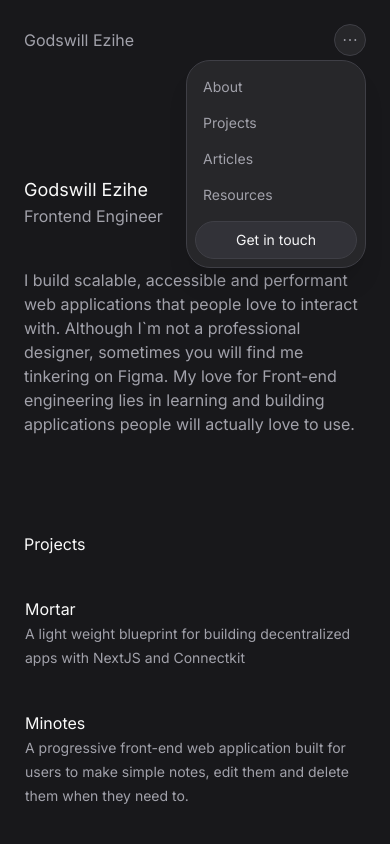
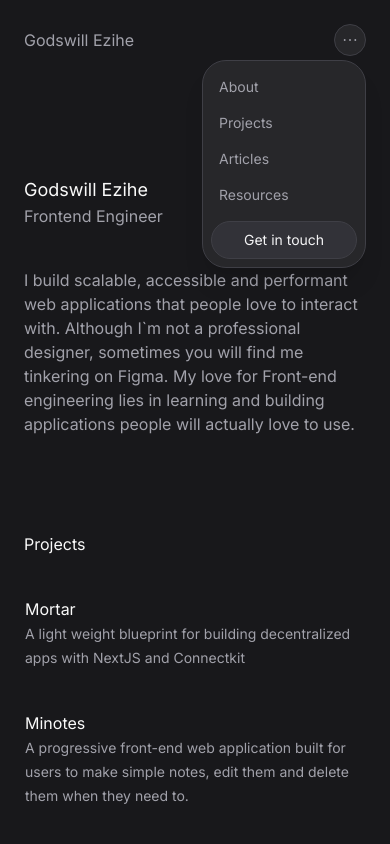
Before and after one commit to gzkdev/web-portfolio, a Next.js app: page / in a window 390 px wide. Both pictures are taken after a click on the button "toggle menu". Shown: the top 844 px of the page. Built offline with nearby package versions, Linux system fonts and the light colour scheme.

Commit message:
update menu

```diff
--- a/components/menu.tsx
+++ b/components/menu.tsx
@@ -42,7 +42,7 @@
             <li className="outline-none border border-zinc-700 rounded-full bg-zinc-700/50 text-zinc-100 mt-2 hover:bg-zinc-600/50 hover:border-zinc-600">
               <Link
                 href="mailto:ezihegodswill01@gmail.com"
-                className="block py-2 px-10"
+                className="block py-2 px-8"
               >
                 Get in touch
               </Link>
```
